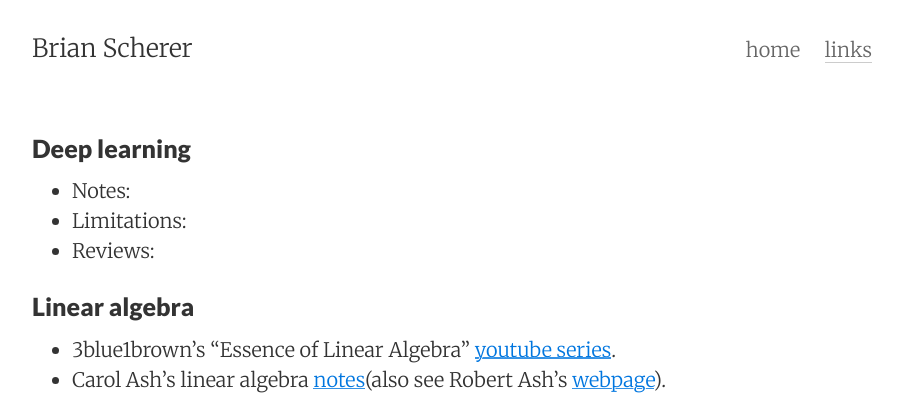
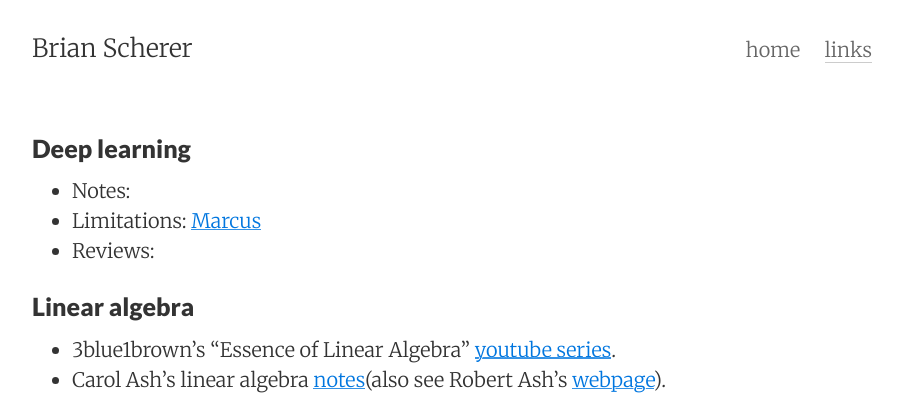
Before and after one commit to brianscherer/brianscherer.github.io, a Jekyll site: the page built from links.md, in a window 1280 px wide. Shown: the top 403 px of the page, without its empty margins (188-1090 px from the left). Built offline with Jekyll 4.4.1, drawn with Linux system fonts in a browser that asks for light colours.

Commit message:
Update links.md

```diff
--- a/links.md
+++ b/links.md
@@ -7,7 +7,7 @@ tags: links
 
 ### Deep learning
 * Notes:
-* Limitations:
+* Limitations: [Marcus](https://arxiv.org/abs/1801.00631)
 * Reviews:
 
 ### Linear algebra
```
